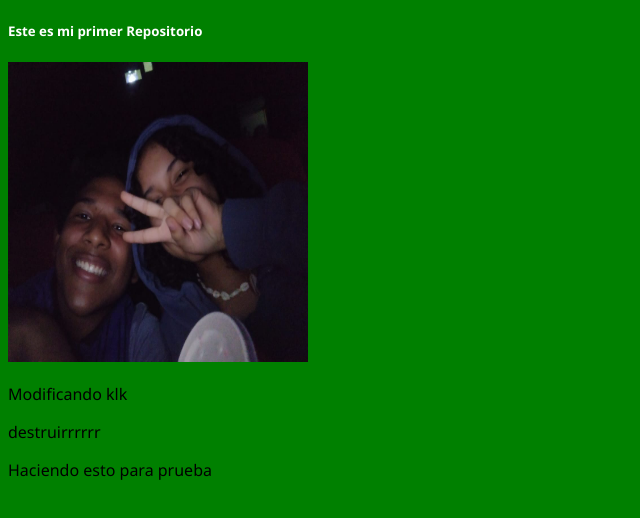
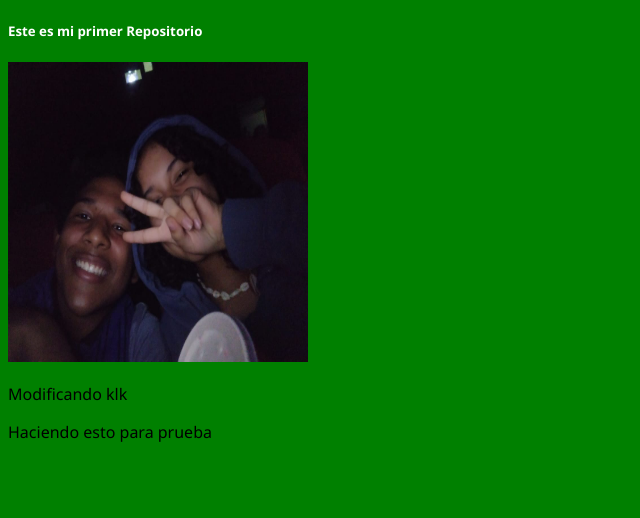
Before and after one commit to DJuanCM/Again, a plain HTML site: page index.html in a window 1280 px wide. Shown: the whole page, without its empty margins (0-640 px from the left). Drawn offline with Linux system fonts and the light colour scheme.

Commit message:
Update index.html

```diff
--- a/index.html
+++ b/index.html
@@ -10,7 +10,6 @@
     <h5>Este es mi primer Repositorio</h5>
     <img src="img.jpeg" alt="" width="300px" height="300px">
     <p>Modificando klk</p>
-    destruirrrrrr
     <p>Haciendo esto para prueba</p>
 </body>
 </html>
```
